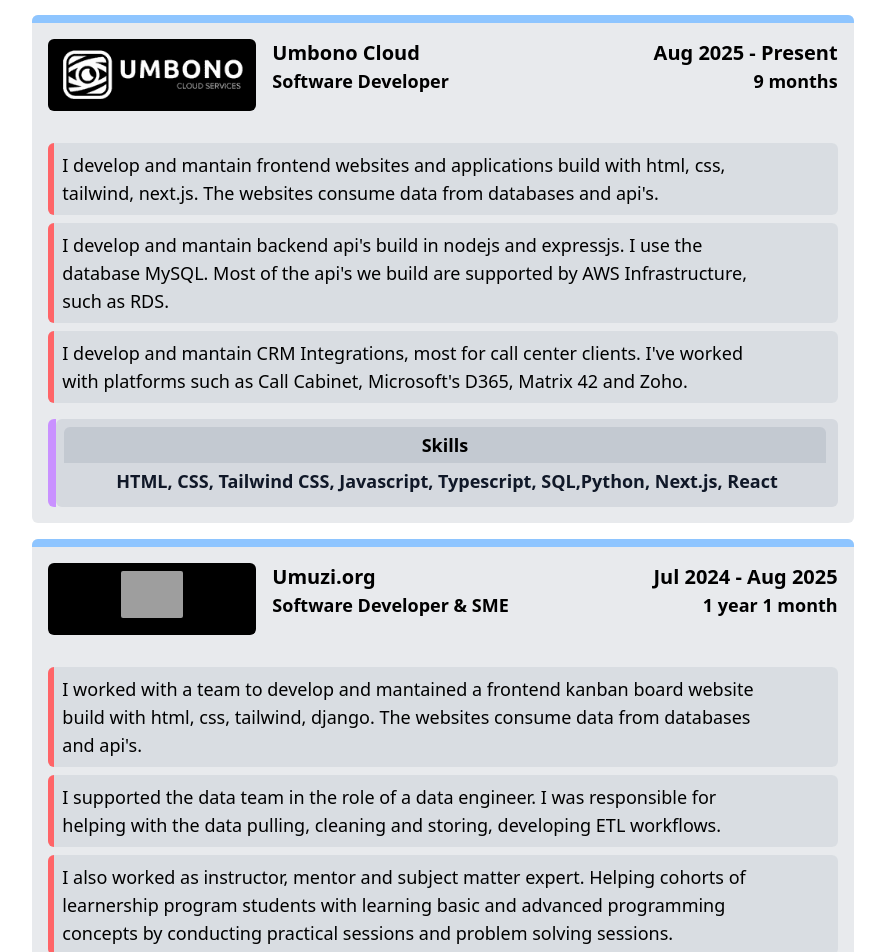
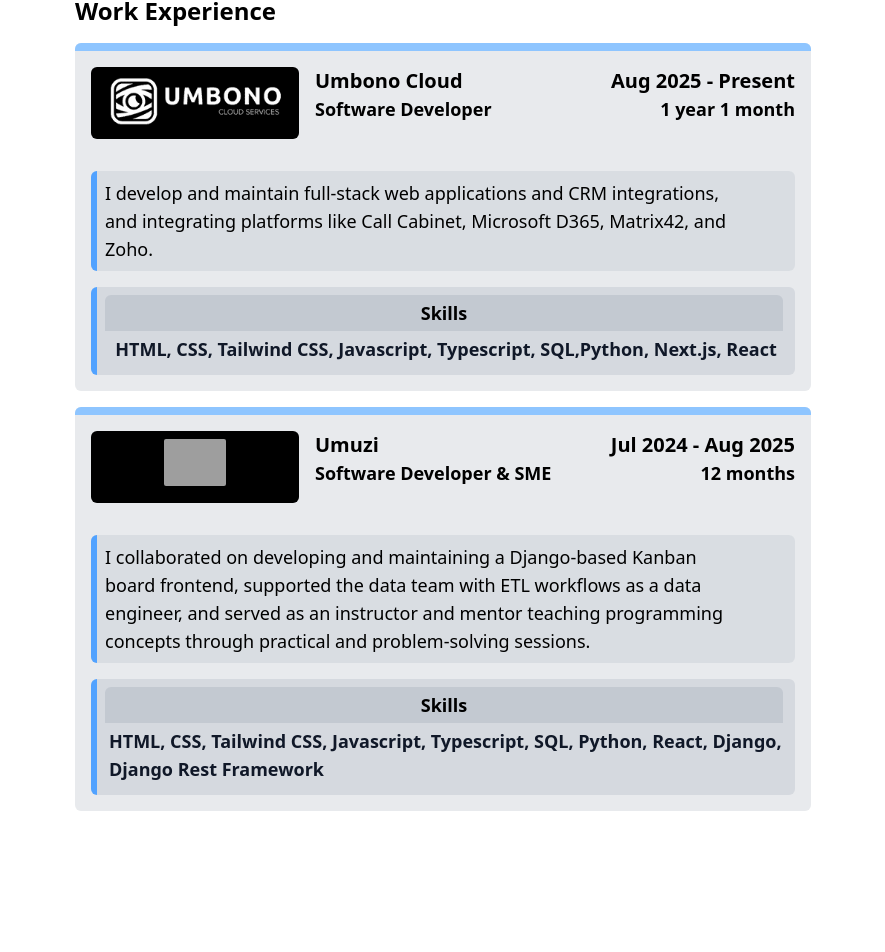
Before and after one commit to mfanaKoPitori/portfolio, a Next.js app: page / in a window 1280 px wide. Shown: the part 385-1337 px from the top of the page, without its empty margins (197-1082 px from the left). After the commit the page ends 1260 px from the top, so only its background shows below. Built offline with nearby package versions, Linux system fonts and the light colour scheme; grey boxes are pictures that could not be loaded.

Commit message:
slight improvements

```diff
--- /dev/null
+++ b/pages/components/work_experience.tsx
@@ -0,0 +1,75 @@
+import Image from "next/image";
+
+type WorkExperienceProps = {
+  companyName: string;
+  role: string;
+  imageName: string;
+  imageWidth: number;
+  imageHeight: number;
+  durationDur: string;
+  durationDesc: string;
+  workHighlights: string;
+  skillsList: string;
+};
+
+export default function WorkExperience({
+  companyName,
+  role,
+  imageName,
+  imageWidth,
+  imageHeight,
+  durationDur,
+  durationDesc,
+  workHighlights,
+  skillsList,
+}: WorkExperienceProps) {
+  return (
+    <div className="grid space-y-4 bg-gray-300/50 rounded-md">
+      <p className="bg-blue-300 h-2 rounded-t-md"></p>
+      <div className="px-4 mb-4 space-y-4">
+        <span className="grid space-y-2 lg:flex lg:justify-between font-bold">
+          <div className="grid space-y-2 lg:flex lg:space-x-4  lg:items-start">
+            <div className="h-18 w-52 bg-black rounded-md p-1 justify-items-center">
+              <Image
+                src={imageName}
+                height={imageHeight}
+                width={imageWidth}
+                alt="umbono_logo"
+                className="bg-black rounded-md p-1"
+              />
+            </div>
+            <div>
+              <p className="text-lg lg:text-xl">{companyName}</p>
+              <h2 className="text-md lg:text-lg">{role}</h2>
+            </div>
+          </div>
+          <div>
+            <p className="text-lg lg:text-xl">{durationDur}</p>
+            <h2 className="flex text-md lg:text-lg lg:justify-self-end">
+              {durationDesc}
+            </h2>
+          </div>
+        </span>
+
+        <div className="grid space-y-2">
+          <div className="flex flex-cols-2 bg-gray-300/60 rounded-md">
+            <p className="bg-blue-400 w-1.5 rounded-bl-md rounded-tl-md"></p>
+            <p className="w-11/12 p-2 text-left">{workHighlights}</p>
+          </div>
+        </div>
+
+        <div className="flex">
+          <p className="bg-blue-400 w-1.5 rounded-l-md"></p>
+          <div className="grid w-full bg-gray-300/80 p-2 rounded-r-md space-x-1 text-sm lg:text-lg lg:text-md font-bold">
+            <h3 className="grid justify-center bg-gray-400/30 p-1 rounded-t-md">
+              Skills
+            </h3>
+            <p className="grid whitespace-normal break-words p-1 justify-center text-gray-900">
+              {skillsList}
+            </p>
+          </div>
+        </div>
+      </div>
+    </div>
+  );
+}
--- a/pages/index.tsx
+++ b/pages/index.tsx
@@ -1,8 +1,9 @@
 import Image from "next/image";
+import WorkExperience from "./components/work_experience";
 
 export default function Home() {
   return (
-    <div className="grid space-y-2 py-4 lg:space-y-8 text-sm lg:text-lg w-11/12 md:w-2/3 justify-self-center">
+    <div className="grid space-y-2 py-4 lg:space-y-8 text-sm lg:text-lg w-11/12 sm:w-3/4 md:w-3/5 2xl:w-3/6 justify-self-center">
       <header className="grid justify-center justify-items-center space-y-4">
         <Image
           src="/headshot.jpg"
@@ -17,158 +18,40 @@ export default function Home() {
         <div className="grid space-y-2">
           <h2 className="font-bold text-xl lg:text-2xl">Biography</h2>
           <p>
-            I am a human born, raised and based in Gauteng, South Africa. I work
-            as a software developer and I am a passionate problem solver.
+            I am software developer based in Pretoria, South Africa. I love
+            thinking super hard to come up with solutions that solve problems.
+            When the solution approach is baked and ready, I write code to
+            implement and create the end-product.
           </p>
         </div>
 
         <div className="grid space-y-4">
           <h2 className="font-bold text-xl lg:text-2xl">Work Experience</h2>
-          <div className="grid space-y-4 bg-gray-300/50 rounded-md">
-            <p className="bg-blue-300 h-2 rounded-t-md"></p>
-            <div className="px-4 mb-4 space-y-4">
-              <span className="grid space-y-2 lg:flex lg:justify-between font-bold">
-                <div className="grid space-y-2 lg:flex lg:space-x-4  lg:items-start">
-                  <div className="h-18 w-52 bg-black rounded-md p-1 justify-items-center">
-                    <Image
-                      src="/umbono_logo.webp"
-                      height={70}
-                      width={200}
-                      alt="umbono_logo"
-                      className="bg-black rounded-md p-1"
-                    />
-                  </div>
-                  <div>
-                    <p className="text-lg lg:text-xl">Umbono Cloud</p>
-                    <h2 className="text-md lg:text-lg">Software Developer</h2>
-                  </div>
-                </div>
-                <div>
-                  <p className="text-lg lg:text-xl">Aug 2025 - Present</p>
-                  <h2 className="flex text-md lg:text-lg lg:justify-self-end">
-                    9 months
-                  </h2>
-                </div>
-              </span>
+          <WorkExperience
+            companyName="Umbono Cloud"
+            role="Software Developer"
+            imageName="/umbono_logo.webp"
+            imageWidth={190}
+            imageHeight={70}
+            durationDur="Aug 2025 - Present"
+            durationDesc="1 year 1 month"
+            workHighlights={`I develop and maintain full-stack web applications and CRM integrations, and integrating platforms like Call Cabinet, Microsoft D365, Matrix42, and Zoho.`}
+            skillsList="HTML, CSS, Tailwind CSS, Javascript, Typescript, SQL,Python,
+                    Next.js, React"
+          />
 
-              <div className="grid space-y-2">
-                <div className="flex flex-cols-2 bg-gray-300/60 rounded-md">
-                  <p className="bg-red-400 w-1.5 rounded-bl-md rounded-tl-md"></p>
-                  <p className="w-11/12 p-2 text-left">
-                    I develop and mantain frontend websites and applications
-                    build with html, css, tailwind, next.js. The websites
-                    consume data from databases and api's.
-                  </p>
-                </div>
-
-                <div className="flex flex-cols-2 bg-gray-300/60 rounded-md">
-                  <p className="bg-red-400 w-1.5 rounded-bl-md rounded-tl-md"></p>
-                  <p className="w-11/12 p-2 text-left">
-                    I develop and mantain backend api's build in nodejs and
-                    expressjs. I use the database MySQL. Most of the api's we
-                    build are supported by AWS Infrastructure, such as RDS.
-                  </p>
-                </div>
-
-                <div className="flex flex-cols-2 bg-gray-300/60 rounded-md">
-                  <p className="bg-red-400 w-1.5 rounded-bl-md rounded-tl-md"></p>
-                  <p className="w-11/12 p-2 text-left">
-                    I develop and mantain CRM Integrations, most for call center
-                    clients. I've worked with platforms such as Call Cabinet,
-                    Microsoft's D365, Matrix 42 and Zoho.
-                  </p>
-                </div>
-              </div>
-
-              <div className="flex">
-                <p className="bg-purple-400/80 w-2 rounded-l-md"></p>
-                <div className="grid w-full bg-gray-300/80 p-2 rounded-md space-x-1 text-sm lg:text-lg lg:text-md font-bold">
-                  <h3 className="grid justify-center bg-gray-400/30 p-1 rounded-t-md">
-                    Skills
-                  </h3>
-                  <p className="grid whitespace-normal break-words p-1 justify-center text-gray-900">
-                    HTML, CSS, Tailwind CSS, Javascript, Typescript, SQL,Python,
-                    Next.js, React
-                  </p>
-                </div>
-              </div>
-            </div>
-          </div>
-
-          <div className="grid space-y-4 bg-gray-300/50 rounded-md ">
-            <p className="bg-blue-300 h-2 rounded-t-md"></p>
-            <div className="grid px-4 mb-4 space-y-4">
-              <span className="grid space-y-2 lg:flex lg:justify-between font-bold">
-                <div className="grid space-y-2 lg:flex lg:space-x-4 items-start">
-                  <div className="h-18 w-52 bg-black rounded-md p-1 justify-items-center">
-                    <Image
-                      src="/umuzi_logo.png"
-                      height={70}
-                      width={70}
-                      alt="umuzi logo"
-                      className="bg-black rounded-md p-1"
-                    />
-                  </div>
-
-                  <div>
-                    <p className="text-lg lg:text-xl">Umuzi.org</p>
-                    <h2 className="text-md lg:text-lg">
-                      Software Developer & SME
-                    </h2>
-                  </div>
-                </div>
-                <div>
-                  <p className="text-lg lg:text-xl">Jul 2024 - Aug 2025</p>
-                  <h2 className="flex text-md lg:text-lg lg:justify-self-end">
-                    1 year 1 month
-                  </h2>
-                </div>
-              </span>
-
-              <div className="grid space-y-2">
-                <div className="flex flex-cols-2 bg-gray-300/60 rounded-md">
-                  <p className="bg-red-400 w-1.5 rounded-bl-md rounded-tl-md"></p>
-                  <p className="w-11/12 p-2 text-left">
-                    I worked with a team to develop and mantained a frontend
-                    kanban board website build with html, css, tailwind, django.
-                    The websites consume data from databases and api's.
-                  </p>
-                </div>
-
-                <div className="flex flex-cols-2 bg-gray-300/60 rounded-md">
-                  <p className="bg-red-400 w-1.5 rounded-bl-md rounded-tl-md"></p>
-                  <p className="w-11/12 p-2 text-left">
-                    I supported the data team in the role of a data engineer. I
-                    was responsible for helping with the data pulling, cleaning
-                    and storing, developing ETL workflows.
-                  </p>
-                </div>
-
-                <div className="flex flex-cols-2 bg-gray-300/60 rounded-md">
-                  <p className="bg-red-400 w-1.5 rounded-bl-md rounded-tl-md"></p>
-                  <p className="w-11/12 p-2 text-left">
-                    I also worked as instructor, mentor and subject matter
-                    expert. Helping cohorts of learnership program students with
-                    learning basic and advanced programming concepts by
-                    conducting practical sessions and problem solving sessions.
-                  </p>
-                </div>
-              </div>
-
-              <div className="flex">
-                <p className="bg-purple-400/80 w-2 rounded-l-md"></p>
-                <div className="grid w-full bg-gray-300/80 p-2 rounded-md space-x-1 text-sm lg:text-lg lg:text-md font-bold">
-                  <h3 className="grid justify-center bg-gray-400/30 p-1 rounded-t-md">
-                    Skills
-                  </h3>
-                  <p className="grid whitespace-normal break-words p-1 justify-center text-gray-900">
-                    HTML, CSS, Tailwind CSS, Javascript, Typescript, SQL,
-                    Python, React, Django, Django Rest Framework
-                  </p>
-                </div>
-              </div>
-            </div>
-          </div>
+          <WorkExperience
+            companyName="Umuzi"
+            role="Software Developer & SME"
+            imageName="/umuzi_logo.png"
+            imageWidth={70}
+            imageHeight={70}
+            durationDur="Jul 2024 - Aug 2025"
+            durationDesc="12 months"
+            workHighlights={`I collaborated on developing and maintaining a Django-based Kanban board frontend, supported the data team with ETL workflows as a data engineer, and served as an instructor and mentor teaching programming concepts through practical and problem-solving sessions.`}
+            skillsList="HTML, CSS, Tailwind CSS, Javascript, Typescript, SQL,
+                    Python, React, Django, Django Rest Framework"
+          />
         </div>
       </main>
       <footer className=""></footer>
```
